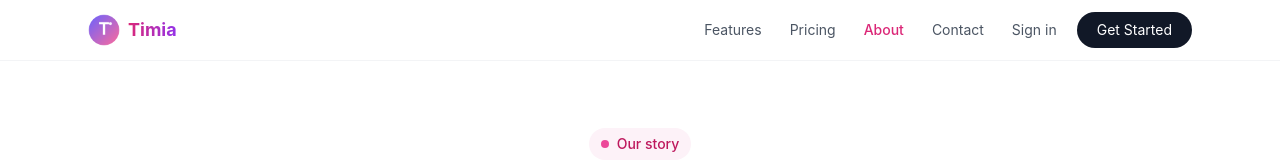
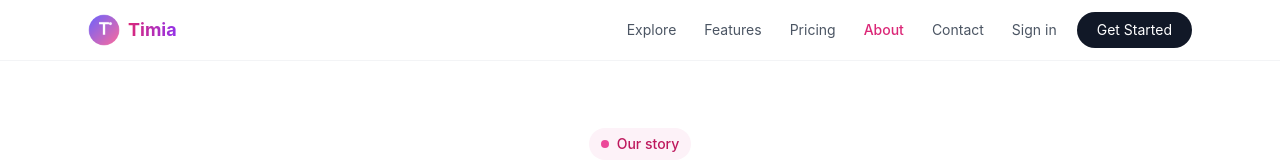
Before and after one commit to tnmthai/salon-booking, a React (Vite) app in the folder client/: page /about in a window 1280 px wide. Shown: the top 160 px of the page. Built offline with nearby package versions, Linux system fonts and the light colour scheme.

Commit message:
feat: add Explore link to all landing page navbars (About, Contact, Features, Pricing)

```diff
--- a/client/src/pages/About.jsx
+++ b/client/src/pages/About.jsx
@@ -26,6 +26,7 @@ function Navbar() {
           <span className="bg-gradient-to-r from-pink-600 to-purple-600 bg-clip-text text-transparent">Timia</span>
         </Link>
         <div className="hidden md:flex items-center gap-1">
+          <Link to="/explore" className="text-sm text-gray-600 hover:text-gray-900 transition px-3 py-2">Explore</Link>
           <Link to="/features" className="text-sm text-gray-600 hover:text-gray-900 transition px-3 py-2">Features</Link>
           <Link to="/pricing" className="text-sm text-gray-600 hover:text-gray-900 transition px-3 py-2">Pricing</Link>
           <Link to="/about" className="text-sm text-pink-600 font-medium px-3 py-2">About</Link>
@@ -44,6 +45,7 @@ function Navbar() {
       {open && (
         <div className="md:hidden bg-white border-t border-gray-100 shadow-lg">
           <div className="px-4 py-2 space-y-0.5">
+            <Link to="/explore" onClick={() => setOpen(false)} className="block py-2.5 px-3 text-sm text-gray-700 hover:text-pink-600 rounded-lg">Explore</Link>
             <Link to="/features" onClick={() => setOpen(false)} className="block py-2.5 px-3 text-sm text-gray-700 hover:text-pink-600 rounded-lg">Features</Link>
             <Link to="/pricing" onClick={() => setOpen(false)} className="block py-2.5 px-3 text-sm text-gray-700 hover:text-pink-600 rounded-lg">Pricing</Link>
             <Link to="/about" onClick={() => setOpen(false)} className="block py-2.5 px-3 text-sm text-pink-600 bg-pink-50 font-medium rounded-lg">About</Link>
--- a/client/src/pages/ContactPage.jsx
+++ b/client/src/pages/ContactPage.jsx
@@ -12,6 +12,7 @@ function Navbar() {
           <span className="bg-gradient-to-r from-pink-600 to-purple-600 bg-clip-text text-transparent">Timia</span>
         </Link>
         <div className="hidden md:flex items-center gap-1">
+          <Link to="/explore" className="text-sm text-gray-600 hover:text-gray-900 transition px-3 py-2">Explore</Link>
           <Link to="/features" className="text-sm text-gray-600 hover:text-gray-900 transition px-3 py-2">Features</Link>
           <Link to="/pricing" className="text-sm text-gray-600 hover:text-gray-900 transition px-3 py-2">Pricing</Link>
           <Link to="/about" className="text-sm text-gray-600 hover:text-gray-900 transition px-3 py-2">About</Link>
@@ -28,6 +29,7 @@ function Navbar() {
       {open && (
         <div className="md:hidden bg-white border-t border-gray-100 shadow-lg">
           <div className="px-4 py-2 space-y-0.5">
+            <Link to="/explore" onClick={() => setOpen(false)} className="block py-2.5 px-3 text-sm text-gray-700 hover:text-pink-600 rounded-lg">Explore</Link>
             <Link to="/features" onClick={() => setOpen(false)} className="block py-2.5 px-3 text-sm text-gray-700 hover:text-pink-600 rounded-lg">Features</Link>
             <Link to="/pricing" onClick={() => setOpen(false)} className="block py-2.5 px-3 text-sm text-gray-700 hover:text-pink-600 rounded-lg">Pricing</Link>
             <Link to="/about" onClick={() => setOpen(false)} className="block py-2.5 px-3 text-sm text-gray-700 hover:text-pink-600 rounded-lg">About</Link>
--- a/client/src/pages/Features.jsx
+++ b/client/src/pages/Features.jsx
@@ -24,6 +24,7 @@ function Navbar() {
           <span className="bg-gradient-to-r from-pink-600 to-purple-600 bg-clip-text text-transparent">Timia</span>
         </Link>
         <div className="hidden md:flex items-center gap-1">
+          <Link to="/explore" className="text-sm text-gray-600 hover:text-gray-900 transition px-3 py-2">Explore</Link>
           <Link to="/features" className="text-sm text-pink-600 font-medium px-3 py-2">Features</Link>
           <Link to="/pricing" className="text-sm text-gray-600 hover:text-gray-900 transition px-3 py-2">Pricing</Link>
           <Link to="/about" className="text-sm text-gray-600 hover:text-gray-900 transition px-3 py-2">About</Link>
@@ -40,6 +41,7 @@ function Navbar() {
       {open && (
         <div className="md:hidden bg-white border-t border-gray-100 shadow-lg">
           <div className="px-4 py-2 space-y-0.5">
+            <Link to="/explore" onClick={() => setOpen(false)} className="block py-2.5 px-3 text-sm text-gray-700 hover:text-pink-600 rounded-lg">Explore</Link>
             <Link to="/features" onClick={() => setOpen(false)} className="block py-2.5 px-3 text-sm text-pink-600 bg-pink-50 font-medium rounded-lg">Features</Link>
             <Link to="/pricing" onClick={() => setOpen(false)} className="block py-2.5 px-3 text-sm text-gray-700 hover:text-pink-600 rounded-lg">Pricing</Link>
             <Link to="/about" onClick={() => setOpen(false)} className="block py-2.5 px-3 text-sm text-gray-700 hover:text-pink-600 rounded-lg">About</Link>
--- a/client/src/pages/Pricing.jsx
+++ b/client/src/pages/Pricing.jsx
@@ -25,6 +25,7 @@ function Navbar() {
           <span className="bg-gradient-to-r from-pink-600 to-purple-600 bg-clip-text text-transparent">Timia</span>
         </Link>
         <div className="hidden md:flex items-center gap-1">
+          <Link to="/explore" className="text-sm text-gray-600 hover:text-gray-900 transition px-3 py-2">Explore</Link>
           <Link to="/features" className="text-sm text-gray-600 hover:text-gray-900 transition px-3 py-2">Features</Link>
           <Link to="/pricing" className="text-sm text-pink-600 font-medium px-3 py-2">Pricing</Link>
           <Link to="/about" className="text-sm text-gray-600 hover:text-gray-900 transition px-3 py-2">About</Link>
@@ -41,6 +42,7 @@ function Navbar() {
       {open && (
         <div className="md:hidden bg-white border-t border-gray-100 shadow-lg">
           <div className="px-4 py-2 space-y-0.5">
+            <Link to="/explore" onClick={() => setOpen(false)} className="block py-2.5 px-3 text-sm text-gray-700 hover:text-pink-600 rounded-lg">Explore</Link>
             <Link to="/features" onClick={() => setOpen(false)} className="block py-2.5 px-3 text-sm text-gray-700 hover:text-pink-600 rounded-lg">Features</Link>
             <Link to="/pricing" onClick={() => setOpen(false)} className="block py-2.5 px-3 text-sm text-pink-600 bg-pink-50 font-medium rounded-lg">Pricing</Link>
             <Link to="/about" onClick={() => setOpen(false)} className="block py-2.5 px-3 text-sm text-gray-700 hover:text-pink-600 rounded-lg">About</Link>
```
